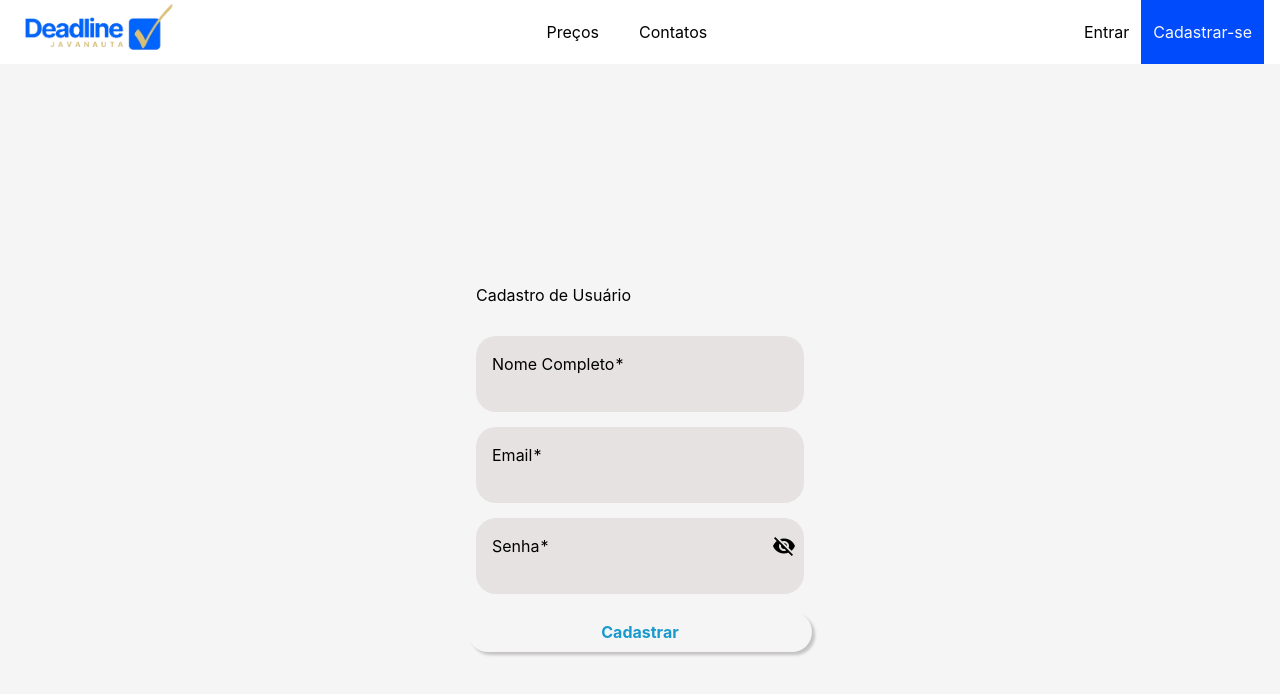
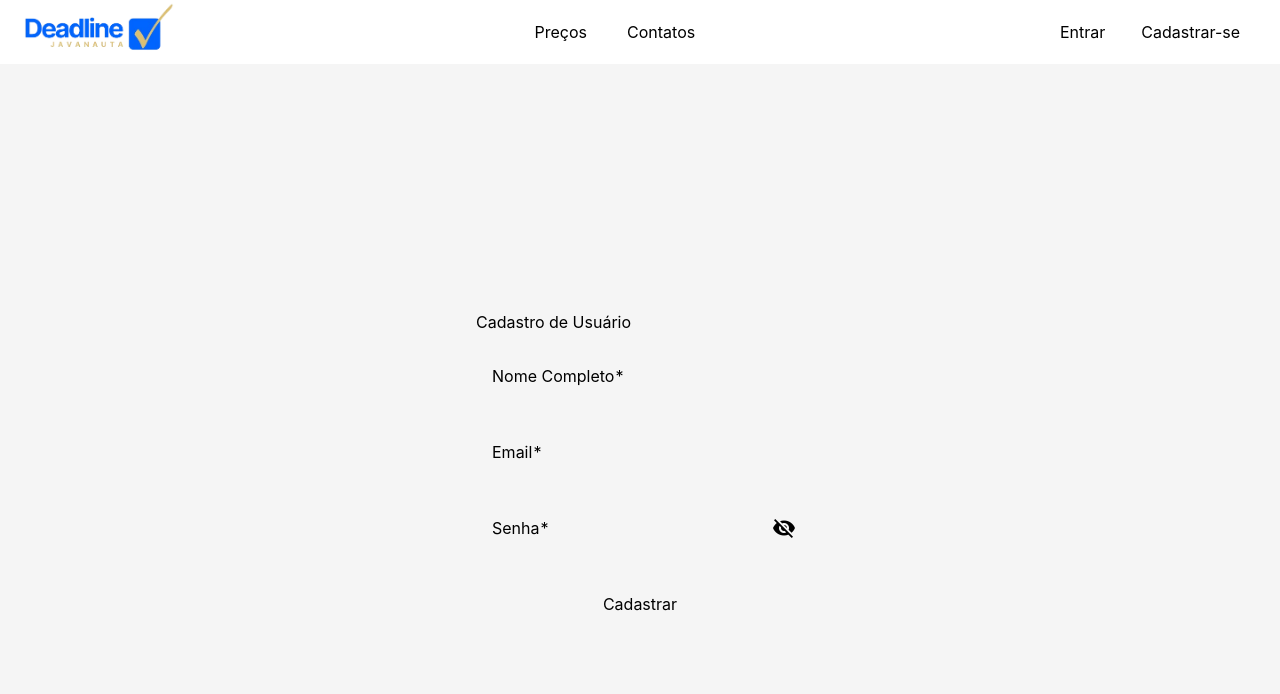
Before and after one commit to pedroppaf/agendador-tarefas-front, an Angular app: page /register in a window 1280 px wide. Shown: the top 694 px of the page. Built offline with nearby package versions, Linux system fonts and the light colour scheme.

Commit message:
disable-button-register

```diff
--- a/angular.json
+++ b/angular.json
@@ -24,6 +24,7 @@
             "tsConfig": "tsconfig.app.json",
             "inlineStyleLanguage": "scss",
             "assets": [
+              "src/assets",
               {
                 "glob": "**/*",
                 "input": "public"
--- a/src/app/pages/register/register.scss
+++ b/src/app/pages/register/register.scss
@@ -25,7 +25,7 @@
 
 
 
-mat-form-field{
+/* mat-form-field{
     background-color: #e6e2e2;
     margin-top: 15px;
     border-radius: 20px;
@@ -40,4 +40,4 @@
     font-weight: 700;
     color: rgb(24, 154, 206);
     border: 1px solid none;
-}
+} */
--- a/src/app/shared/components/global/top-menu/top-menu.html
+++ b/src/app/shared/components/global/top-menu/top-menu.html
@@ -15,5 +15,5 @@
     <span class="spacer"></span>
 
     <button mat-button>Entrar</button>
-    <button mat-button routerLink="/register" class="cad-button">Cadastrar-se</button>
+    <button matButton="filled" [disabled]="estaNaRotaRegister()" routerLink="/register">Cadastrar-se</button>
 </mat-toolbar>
--- a/src/app/shared/components/global/top-menu/top-menu.scss
+++ b/src/app/shared/components/global/top-menu/top-menu.scss
@@ -29,15 +29,3 @@
     border-radius: 0px;
     height: 100%;
 }
-
-
-
-.app-top-menu-toolbar .cad-button {
-    color: rgb(247, 247, 247);
-    background-color: rgb(0, 75, 251);
-}
-
-.app-top-menu-toolbar .cad-button:hover {
-    color: rgb(247, 247, 247);
-    background-color: rgb(0, 53, 176);
-}
--- a/src/app/shared/components/global/top-menu/top-menu.ts
+++ b/src/app/shared/components/global/top-menu/top-menu.ts
@@ -1,9 +1,10 @@
-import { Component } from '@angular/core';
+import { Component, OnDestroy, OnInit } from '@angular/core';
 import { MatIconModule } from '@angular/material/icon';
 import { MatButtonModule } from '@angular/material/button';
 import { MatToolbarModule } from '@angular/material/toolbar';
-import { RouterLink, RouterModule } from "@angular/router";
+import { NavigationEnd, Router, RouterLink, RouterModule } from "@angular/router";
 import {MatDividerModule} from '@angular/material/divider';
+import { filter, Subscription } from 'rxjs';
 
 @Component({
   selector: 'app-top-menu',
@@ -11,6 +12,30 @@
   templateUrl: './top-menu.html',
   styleUrl: './top-menu.scss',
 })
-export class TopMenu {
+export class TopMenu implements OnInit, OnDestroy {
   appLogo = "assets/logo-agendador-javanauta.png";
+
+  rotaAtual: string = '';
+  inscricaoRota!: Subscription;
+
+  constructor(private router: Router) {}
+
+  ngOnInit(): void {
+    this.rotaAtual = this.router.url
+    this.inscricaoRota = this.router.events
+    .pipe(filter(event => event instanceof NavigationEnd))
+    .subscribe((evento: NavigationEnd) => {
+      this.rotaAtual = evento.url
+    })
+  }
+
+  ngOnDestroy(): void {
+    this.inscricaoRota.unsubscribe();
+  }
+
+  estaNaRotaRegister(): boolean {
+    return this.rotaAtual === '/register'
+  }
+
+
 }
```
